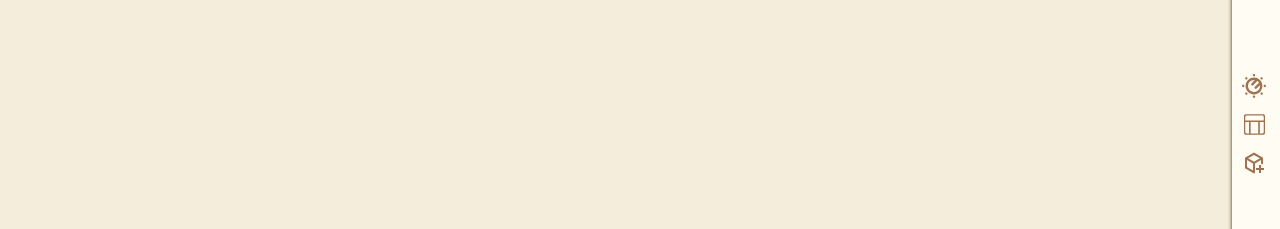
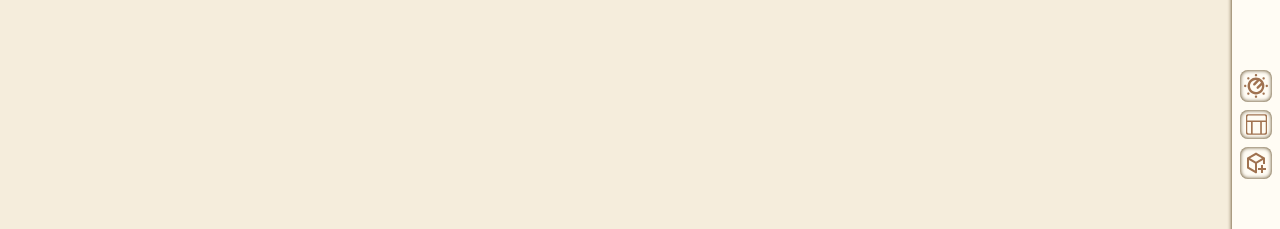
Before and after one commit to Ratapan/portfolio_2024, a Next.js app: page / in a window 1280 px wide. Shown: the part 244-473 px from the top of the page. Built offline with nearby package versions, Linux system fonts and the light colour scheme; what @midudev/tailwind-animations would draw is missing.

Commit message:
projects skeleton

```diff
--- a/src/pages/_layout/navbar/links.tsx
+++ b/src/pages/_layout/navbar/links.tsx
@@ -1,4 +1,5 @@
 import Link from "next/link";
+import { useRouter } from "next/router";
 import {
   Tooltip,
   TooltipContent,
@@ -12,6 +13,7 @@ export default function LinksNavButtons({
 }: {
   sidebarState: boolean;
 }) {
+  const { asPath } = useRouter();
   const linkClassName =
     "p-1 rounded-lg dark:hover:bg-zinc-800 hover:bg-coffee_bg dark:bg-zinc-700 bg-coffee_bg_two flex items-center";
 
@@ -26,29 +28,39 @@ export default function LinksNavButtons({
       link: "/aboutme",
       img: "sun.svg",
       text: "About me",
-      size: 24
+      size: 24,
     },
     {
       link: "/blog",
       img: "blog.svg",
       text: "Blog",
-      size: 21
+      size: 21,
     },
     {
       link: "/projects",
       img: "project.svg",
       text: "Project",
-      size: 24
+      size: 24,
     },
   ] as linkNav[];
+
   return (
     <TooltipProvider>
       <ul className="grid max-w-full w-[90%] grid-cols-1 gap-2">
         {links.map((link, i) => (
           <Tooltip key={`nav-link-${i}`}>
             <TooltipTrigger>
-              <Link href={link.link} className={linkClassName}>
-                <span className="w-8">
+              <Link
+                href={link.link}
+                className={`${linkClassName} ${
+                  sidebarState ? "" : "w-8 mx-auto flex justify-center items-center"
+                } ${
+                  link.link.includes(asPath)
+                    ? " shadow-coffee_foreground dark:shadow-zinc-500 shadow-[inset_0_0_4px]"
+                    : ""
+                }`}
+              >
+                <span className={sidebarState ? "w-8" : ""} >
                   <Image
                     src={`/coffeIcons/${link.img}`}
                     alt={link.text}
--- a/src/pages/_layout/navbar/navbar.tsx
+++ b/src/pages/_layout/navbar/navbar.tsx
@@ -5,10 +5,15 @@ import LangChangerBtn from "./langButton";
 import Image from "next/image";
 import LinksNavButtons from "./links";
 
+
+
 export default function Navbar() {
   const [sidebar, setSidebar] = useState(false);
+
+
   const sidebarClass =
     "inset-0 z-1 relative flex flex-col max-h-dvh justify-center items-center bg-coffee_bg_two dark:bg-zinc-700 pt-4 pb-0 py-2 rounded-tl-xl rounded-bl-xl shadow-[0_0_4px] dark:shadow-zinc-400 select-none";
+
   return (
     <nav
       className={`${sidebarClass} transition-width duration-200 ease-linear ${
--- a/src/pages/projects/index.tsx
+++ b/src/pages/projects/index.tsx
@@ -11,7 +11,12 @@ export default function Projects() {
       </Head>
       <BgDots />
       <header className="mb-8"></header>
-      <section className="grid gap-4 mb-8"></section>
+      <section className="grid gap-4 mb-8 relative">
+        <Skeleton className="h-20 w-full opacity-70 animate-bouncing repeat-infinite  rounded-xl p-4" />
+        <Skeleton className="h-40 w-full opacity-70 animate-bouncing repeat-infinite  rounded-xl p-4" />
+        <Skeleton className="h-20 w-full opacity-70 animate-bouncing repeat-infinite  rounded-xl p-4" />
+        <Skeleton className="h-40 w-full opacity-70 animate-bouncing repeat-infinite  rounded-xl p-4" />
+      </section>
     </DocPaper>
   );
 }
--- a/tailwind.config.js
+++ b/tailwind.config.js
@@ -1,5 +1,6 @@
 /** @type {import('tailwindcss').Config} */
 import animations from "@midudev/tailwind-animations";
+import animationsTailwind from 'tailwindcss-animate';
 export default {
   darkMode: ["class"],
   content: [
@@ -79,5 +80,5 @@ export default {
       },
     },
   },
-  plugins: [animations],
+  plugins: [animations, animationsTailwind],
 };
```
